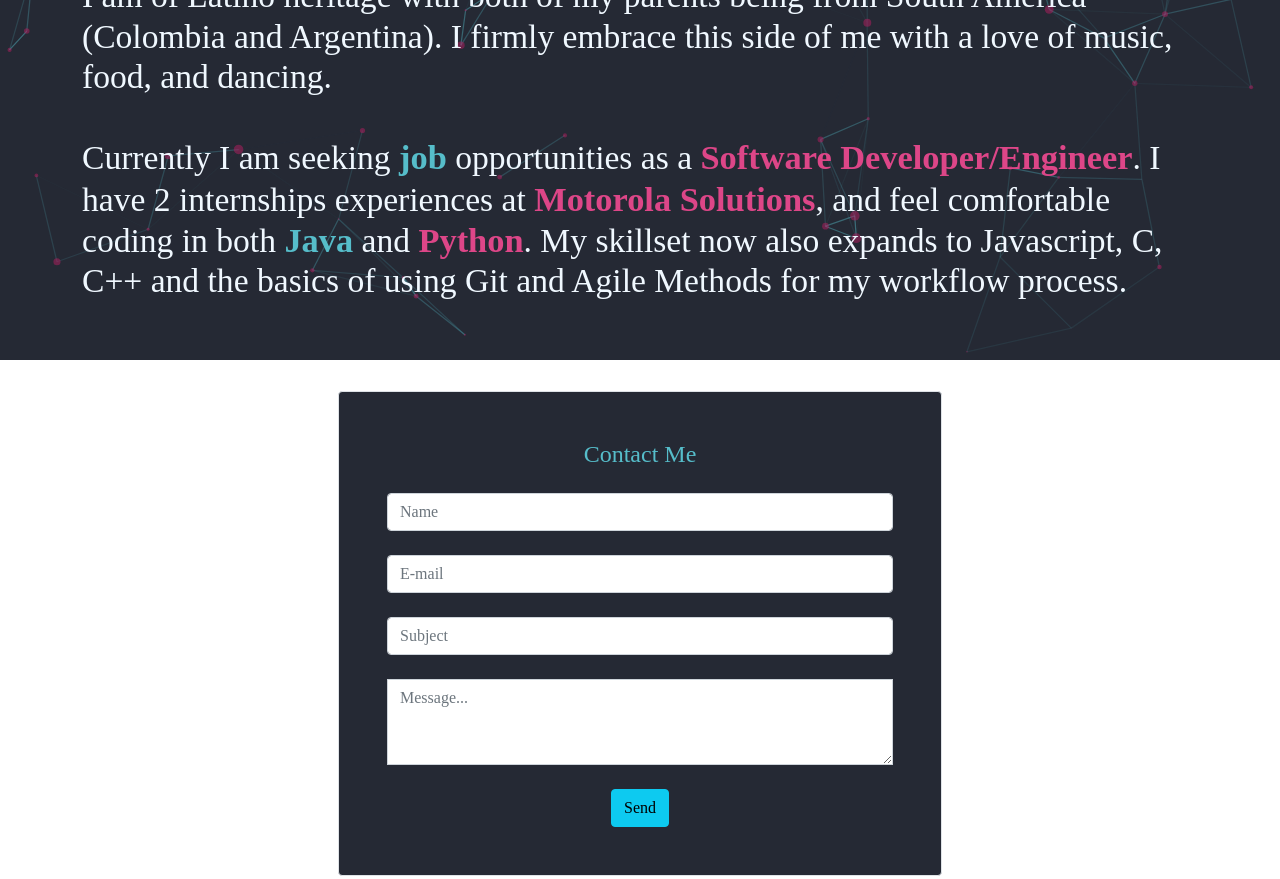
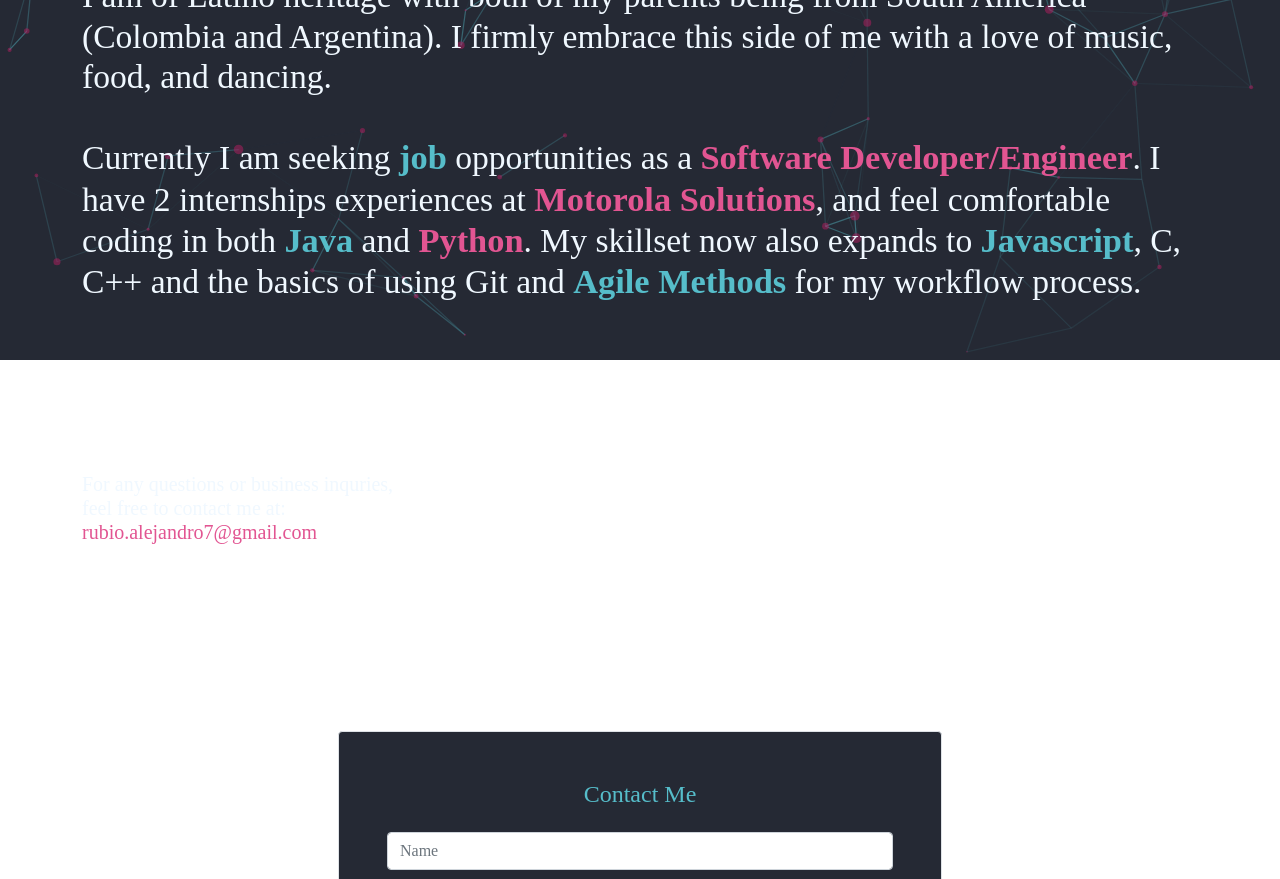
Before and after one commit to alerubbio/MyPortfolio, a plain HTML site: page html/aboutme.html in a window 1280 px wide. Shown: the part 440-1319 px from the top of the page. Drawn offline with nearby package versions, Linux system fonts and the light colour scheme; files whose address does not match are found by name; a web font is replaced by a local one.

Commit message:
Final Styling and Email Footer

```diff
--- a/css/p-style.css
+++ b/css/p-style.css
@@ -306,6 +306,7 @@ img.devicon {
 .about-me-details{
     font-family:"Sans-Pro-Light" ;
     text-align: left;
+    padding-bottom: 8%;
 }
 
 .about-me-details-text{
--- a/css/partials/_variables.css
+++ b/css/partials/_variables.css
@@ -8,9 +8,9 @@ html, body{
 /* Custom Color Palette */
 :root{
     --gradient-color:linear-gradient(90deg,
-     rgba(182,30,96,1) 0%,
+    rgb(226, 85, 146) 0%,
       rgb(255, 45, 136) 100%);
-    --maroon-x-11: rgb(221, 70, 136);
+    --maroon-x-11: rgb(226, 85, 146);
     --silver-chalice: #AFB1B4ff;
     --raisin-black: #252934ff;
     --prussian-blue: #052A4Fff;
--- a/html/aboutme.html
+++ b/html/aboutme.html
@@ -71,10 +71,20 @@
                     <span class="highlight strong">Software Developer/Engineer</span>.
                     I have 2 internships experiences at <span class="highlight strong">Motorola Solutions</span>,
                     and feel comfortable coding in
-                    both <span class="highlight2 strong">Java</span> and <span class="highlight strong">Python</span>. My skillset now also expands to Javascript, C, C++
-                    and the basics of using Git and Agile Methods for my workflow process.
-
+                    both <span class="highlight2 strong">Java</span> and <span class="highlight strong">Python</span>.
+                    My skillset now also expands to <span class="highlight2 strong">Javascript</span>, C, C++
+                    and the basics of using Git and <span class="highlight2 strong">Agile Methods</span>
+                    for my workflow process.
+                    </br>
+                    </br>
+                    </br>
+                    </br>
+                    </br>
                 </h3>
+                <h5>
+                    For any questions or business inquries,
+                </br>feel free to contact me at:</br> <span class="highlight">rubio.alejandro7@gmail.com</span>
+                </h5>
             </div>
         </div>
     </div>
```
